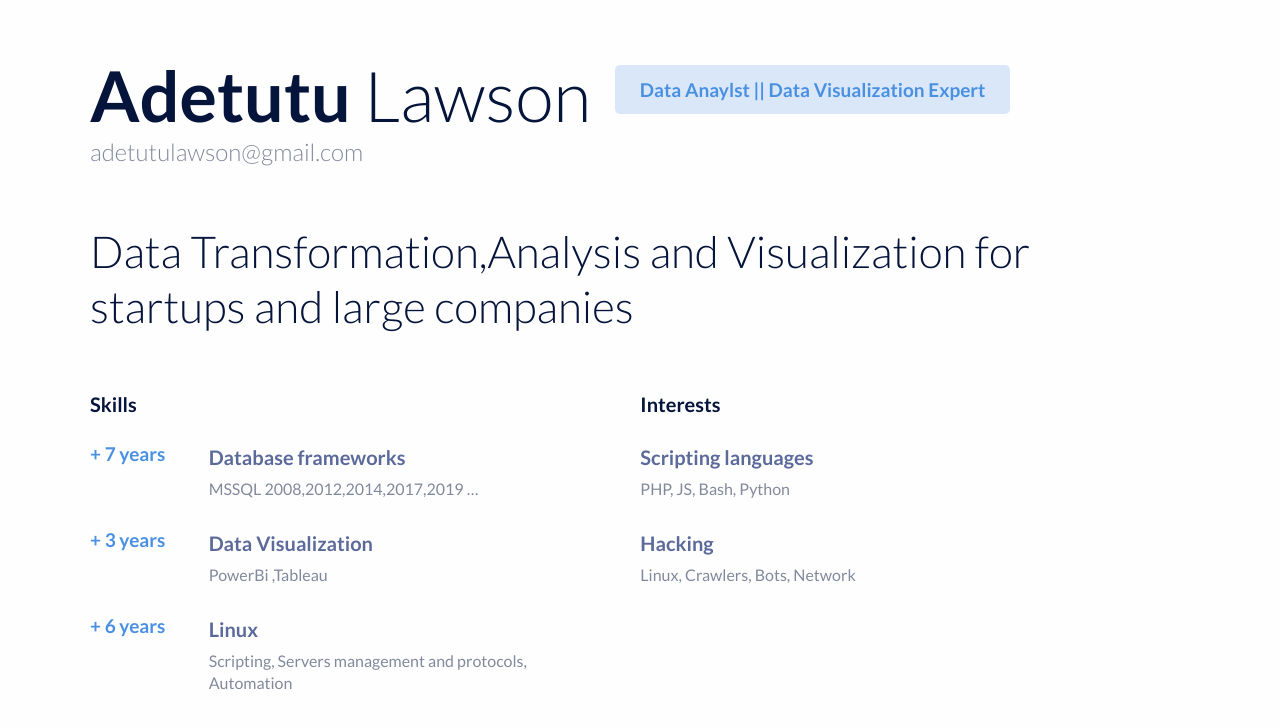
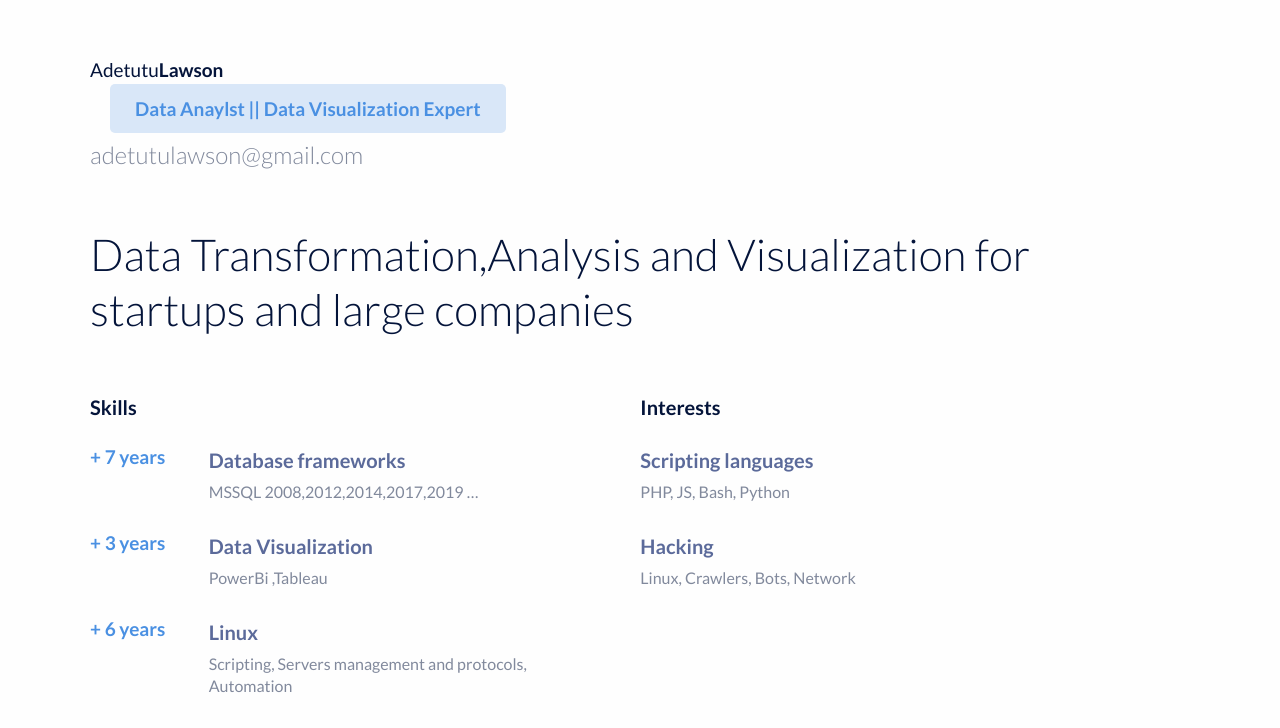
Before and after one commit to adetutulawson/adetutulawson.github.io, a plain HTML site: page index.html in a window 1280 px wide. Shown: the top 728 px of the page. Drawn offline with Linux system fonts and the light colour scheme.

Commit message:
Changed the Name style

```diff
--- a/index.html
+++ b/index.html
@@ -9,12 +9,13 @@
 
 	<div class="container">
 		<div class="hero">
-			<h1 class="name"><strong>Adetutu</strong> Lawson</h1>
+		<!--	<h1 class="name"><strong>Adetutu</strong> Lawson</h1> -->
+		<h2 class="name">Adetutu<strong>Lawson</strong></h1>
 			<span class="job-title">Data Anaylst || Data Visualization Expert</span>
 			<span class="email">adetutulawson@gmail.com</span>
 
-			<h2 class="lead">Data Transformation,Analysis and Visualization
-for startups and large companies</h2>
+			<h3 class="lead">Data Transformation,Analysis and Visualization
+for startups and large companies</h3>
 		</div>
 	</div>
 
```
